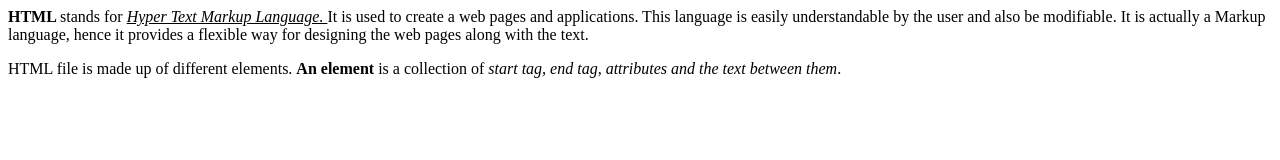
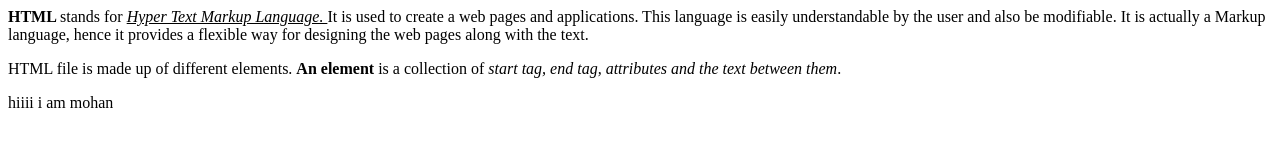
Before and after one commit to Mohan939/mohan1, a plain HTML site: page index.html in a window 1280 px wide. Drawn offline with Linux system fonts and the light colour scheme.

Commit message:
hello world1

```diff
--- a/index.html
+++ b/index.html
@@ -12,5 +12,6 @@ web pages along with the text.
 </p>
 HTML file is made up of different elements. <b> An element </b> is a collection of <i> start tag, end tag, attributes and the text between them</i>.
 </p>
+<p>hiiii i am mohan </p>
 </Body>
 </Html>
```
